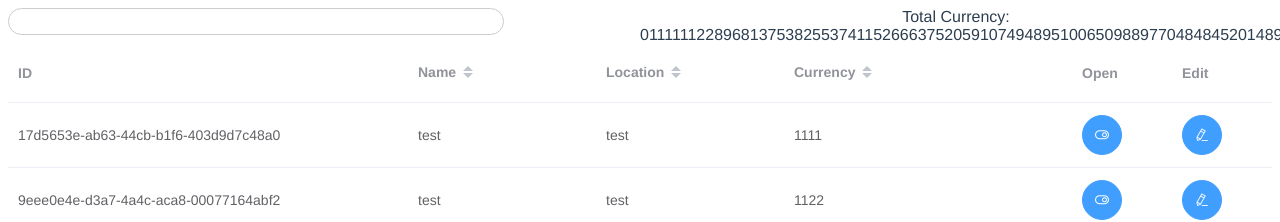
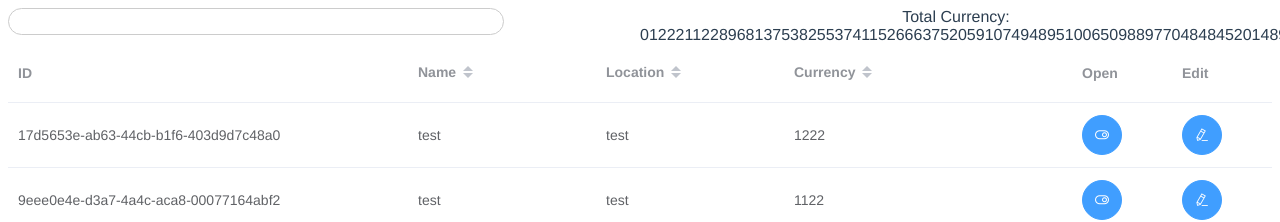
Before and after one commit to KladochnyiVolodymyr/Test-GNS, a Vue app: page / in a window 1280 px wide. Shown: the top 222 px of the page. Built offline with nearby package versions, Linux system fonts and the light colour scheme; data requests are answered from the project's data file.

Commit message:
upd send functional

```diff
--- a/db.json
+++ b/db.json
@@ -4,7 +4,7 @@
       "id": "17d5653e-ab63-44cb-b1f6-403d9d7c48a0",
       "name": "test",
       "location": "test",
-      "currency": "1111"
+      "currency": "1222"
     },
     {
       "id": "9eee0e4e-d3a7-4a4c-aca8-00077164abf2",
--- a/src/components/Table.vue
+++ b/src/components/Table.vue
@@ -26,13 +26,12 @@
           <input v-model="currentEditing.currency" v-else />
         </template>
       </el-table-column>
-      <el-table-column width="100">
+      <el-table-column label width="100">
         <template slot-scope="scope">
           <el-button
             type="success"
             icon="el-icon-check"
             circle
-            @click="send"
             v-if="currentEditing.id == scope.row.id"
           ></el-button>
         </template>
@@ -92,10 +91,10 @@ export default {
         this.currentEditing.name = row.name;
         this.currentEditing.location = row.location;
         this.currentEditing.currency = row.currency;
+      } else if (event.label == "") {
+        this.$store.dispatch("sendData", this.currentEditing);
+        this.currentEditing.id = "";
       }
-    },
-    send() {
-      this.$store.dispatch("sendData", this.currentEditing);
     }
   }
 };
```
